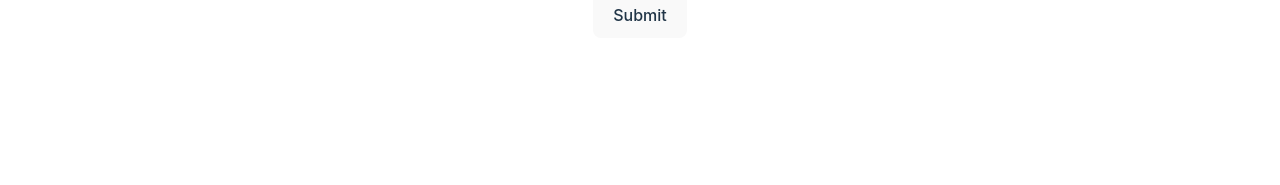
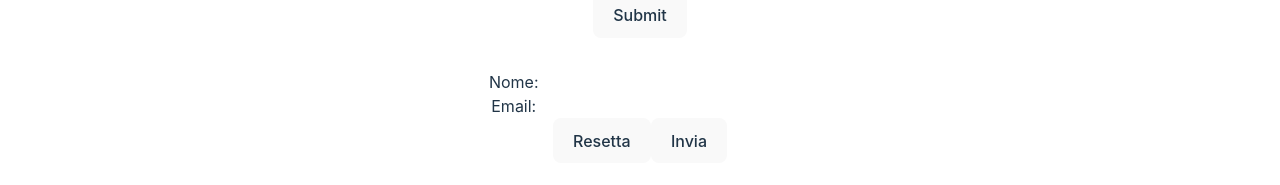
Before and after one commit to Tony-jdl/corso-react-midali, a React (Vite) app: page / in a window 1280 px wide. Shown: the part 2106-2291 px from the top of the page. Before the commit the page ends 2208 px from the top, so only its background shows below. Built offline with nearby package versions, Linux system fonts and the light colour scheme; no server answers.

Commit message:
Utilizzo di useReducer

```diff
--- a/src/App.jsx
+++ b/src/App.jsx
@@ -1,4 +1,4 @@
-import { useEffect, useState } from 'react'
+import { useEffect, useReducer, useState } from 'react'
 import './App.css'
 import Card from './components/Card'
 import CardForm from './components/CardForm'
@@ -19,9 +19,20 @@
   console.log("Submitted");
 }
 
+function formReducer(state, action) {
+  switch(action.type){
+    case "CHANGE_FIELD":
+      return{...state, [action.field]: action.value}
+    case "RESET_FORM":
+      return {name: '', email:''}
+    default:
+      return state;
+  }
+}
+
 function App() {
   const [count, setCount] = useState(0)
-  const [items, setItems] = useState([1,2,3])
+  const [items, setItems] = useState([1, 2, 3])
   const [users, setUsers] = useState([])
   const [cities, setCities] = useState([
     {
@@ -55,6 +66,7 @@
   ]);
   const [datas, setDatas] = useState([]);
   const del = null;
+  const [formState, dispatchFormState] = useReducer(formReducer, {name:'', email:''});
 
 
   const aggiungiItem = () => {
@@ -71,6 +83,20 @@
     setCities([...cities, nuovaCity]);
   }
 
+  const handleFieldChange = (field, value) => {
+    dispatchFormState({type: "CHANGE_FIELD", field, value})
+  }
+
+  const resetForm = (e, field, value) => {
+    e.preventDefault();
+    dispatchFormState({type: "RESET_FORM", field, value})
+  }
+
+  const sendForm = () => {
+    /* dispatchFormState({type: "SEND_FIELD", field, value}) */
+    console.log(formState);
+  }
+
   useEffect(() => {
     fetch('https://jsonplaceholder.typicode.com/posts')
       .then((response) => response.json())
@@ -78,10 +104,10 @@
         setDatas(datas);
         console.log(datas);
       })
-  }, [del]);
+  }, [count]);
 
   //DELETE
-  useEffect(() => {
+  /* useEffect(() => {
     fetch('https://jsonplaceholder.typicode.com/posts', {
       method: 'DELETE'
     })
@@ -91,10 +117,10 @@
     .catch(e => {
       console.log(e);
     })
-  }, []);
+  }, [del]); */
 
   //POST
-  useEffect(() => {
+  /* useEffect(() => {
     fetch('https://jsonplaceholder.typicode.com/users', {
       method: 'POST',
       body: JSON.stringify({}),
@@ -102,7 +128,7 @@
         "Content-type": "application/json; charset=UTF-8"
       },
     })
-  })
+  }) */
 
   return (
     <>
@@ -122,6 +148,7 @@
 
       <Example></Example>
 
+      {/* Card Cities - inizio */}
       <div>
         <CardForm
           addCity={addCity}
@@ -141,6 +168,7 @@
               ))
           }
         </div>
+
         <div className='grid grid-cols-4 gap-5'>
           {
             datas.map((data) => (
@@ -153,15 +181,46 @@
           }
         </div>
       </div>
+      {/* Card Cities - inizio */}
+
+      {/* Card - jsonTemplate - inizio */}
       <div className="card">
         <button onClick={() => setCount((count) => count++)}>Count is {count}</button>
         <button onClick={aggiungiItem}>Items</button>
         <button onClick={handleClick}>Alert</button>
-        <input type="text" onChange={handleChange}/>
+        <input type="text" onChange={handleChange} />
         <form onSubmit={handleSubmit} action="">
           <button type='submit'>Submit</button>
         </form>
       </div>
+      {/* Card - jsonTemplate - fine */}
+
+      {/* Form useEffect con resert */}
+      <form action="">
+        <div>
+          < label htmlFor="name">Nome: </label >
+          <input
+            type="text"
+            id="name"
+            name="name"
+            value={formState.name}
+            onChange={(e) => handleFieldChange("name", e.target.value)}
+          />
+        </div>
+        <div>
+          <label htmlFor="email">Email: </label>
+          <input
+            type="email"
+            id="email"
+            name="email"
+            value={formState.email}
+            onChange={(e) => handleFieldChange("email", e.target.value)}
+          />
+        </div>
+        <button onClick={resetForm}>Resetta</button>
+        <button onClick={sendForm}>Invia</button>
+      </form>
+      {/* Form useEffect con resert */}
     </>
   )
 }
```
Also changed, not shown: 1 other file (tests, documents, lock files or other folders). Lines whose indentation alone changed are shown as unchanged.
